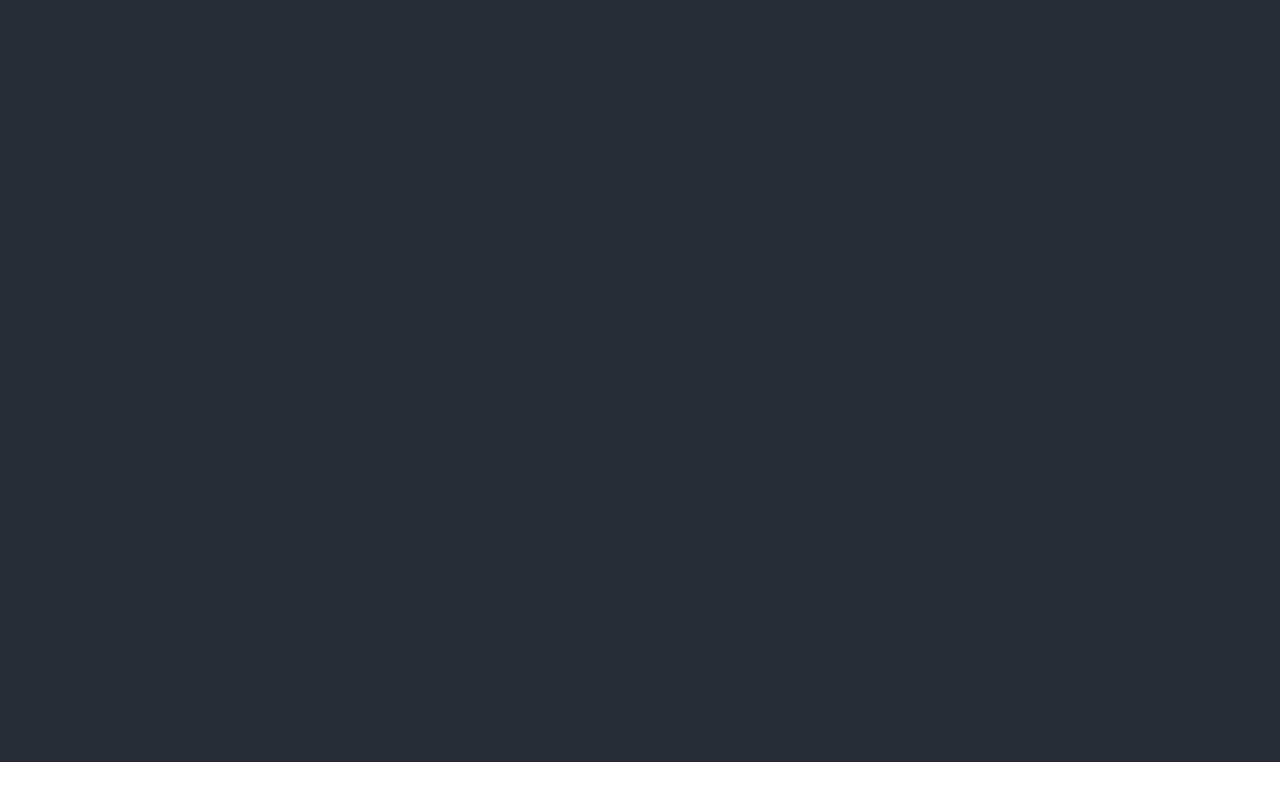
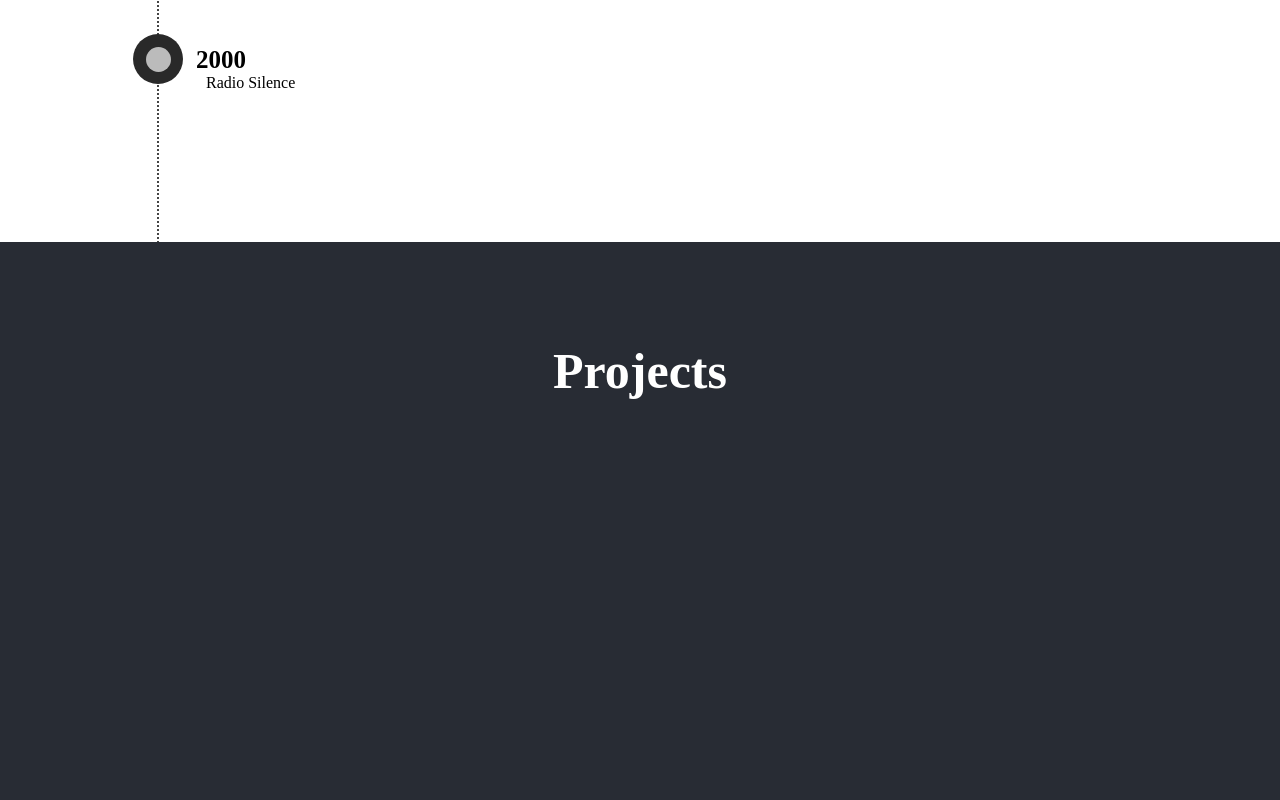
Before and after one commit to WesleyEspinoza/Resume-Site, a React (Create React App) app: page / in a window 1280 px wide. Shown: the part 2678-3478 px from the top of the page. Before the commit the page ends 3440 px from the top, so only its background shows below. Built offline with nearby package versions, Linux system fonts and the light colour scheme.

Commit message:
Project section

```diff
--- a/src/Components/Projects/Projects.css
+++ b/src/Components/Projects/Projects.css
@@ -4,4 +4,16 @@
     width: 100%;
     height: 1000px;
     background-color: #282c34;
+    text-align: center;
 }
+
+.header {
+    display: flex;
+    position: relative;
+    text-align: center;
+    margin: 0 auto;
+    font-family: var(--font);
+    font-size: 50px;
+    color: white;
+    margin-top: 100px;
+}
--- a/src/Components/Projects/Projects.tsx
+++ b/src/Components/Projects/Projects.tsx
@@ -12,7 +12,7 @@ class Projects extends React.Component<ProjectsProps, ProjectsState> {
     render() {
         return (
             <div className="ProjectsContainer">
-
+                <h1 className="header">Projects</h1>
             </div>
         )
 
--- a/src/Components/Timeline/Timeline.css
+++ b/src/Components/Timeline/Timeline.css
@@ -2,7 +2,7 @@
     display: flex;
     position: relative;
     width: 100%;
-    height: 20em;
+    height: 50em;
     background-color: #282c34;
     text-align: center;
     overflow: scroll;
--- a/src/Components/Timeline/Timeline.tsx
+++ b/src/Components/Timeline/Timeline.tsx
@@ -26,7 +26,6 @@ class Timeline extends React.Component<TimelineProps, TimelineState> {
     }
     componentDidMount(): void {
         this.getYears();
-        console.log(this.state.nodes)
     }
 
 
```
